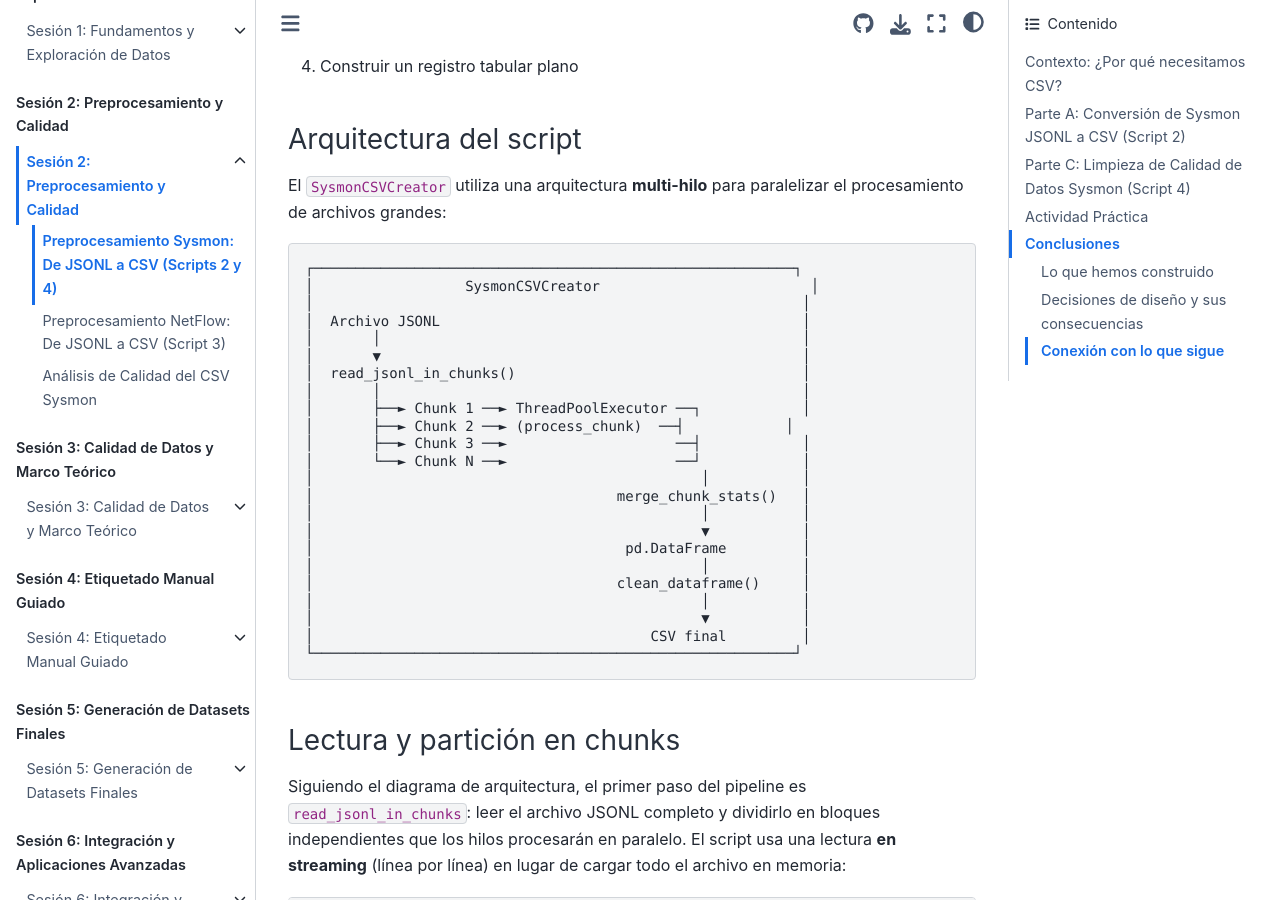
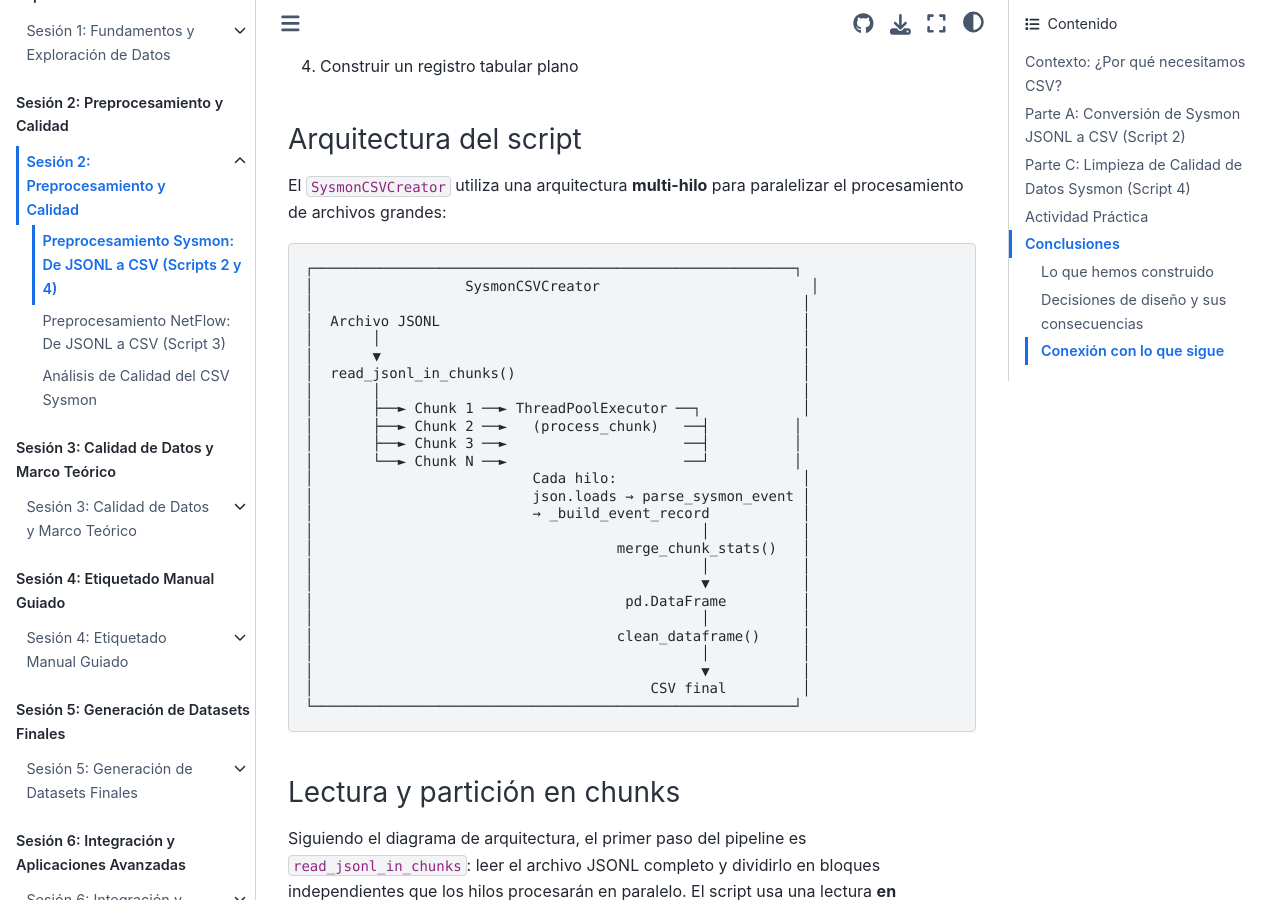
Before and after one commit to ollerenac/curso2026, a Jupyter Book: the page built from sesion-2/1-preprocesamiento-sysmon.md, in a window 1280 px wide and 900 px high, scrolled down 4799 px. Built offline with Jupyter Book 1.0.4 settings and Sphinx 7.4.7 and the Sphinx Book theme 1.1.4, drawn with Linux system fonts in a browser that asks for light colours.

Commit message:
Add per-thread call chain annotation to architecture diagram
Shows what happens inside each thread (json.loads →
parse_sysmon_event → _build_event_record) so students
understand that the subsections below detail the inner
workings of process_chunk.

Co-Authored-By: Claude Opus 4.6 <noreply@anthropic.com>

```diff
--- a/sesion-2/1-preprocesamiento-sysmon.md
+++ b/sesion-2/1-preprocesamiento-sysmon.md
@@ -167,9 +167,12 @@ El `SysmonCSVCreator` utiliza una arquitectura **multi-hilo** para paralelizar e
 │  read_jsonl_in_chunks()                                  │
 │       │                                                  │
 │       ├──► Chunk 1 ──► ThreadPoolExecutor ──┐            │
-│       ├──► Chunk 2 ──► (process_chunk)  ──┤            │
-│       ├──► Chunk 3 ──►                    ──┤            │
-│       └──► Chunk N ──►                    ──┘            │
+│       ├──► Chunk 2 ──►   (process_chunk)   ──┤          │
+│       ├──► Chunk 3 ──►                     ──┤          │
+│       └──► Chunk N ──►                     ──┘          │
+│                          Cada hilo:                      │
+│                          json.loads → parse_sysmon_event │
+│                          → _build_event_record           │
 │                                              │           │
 │                                    merge_chunk_stats()   │
 │                                              │           │
```
